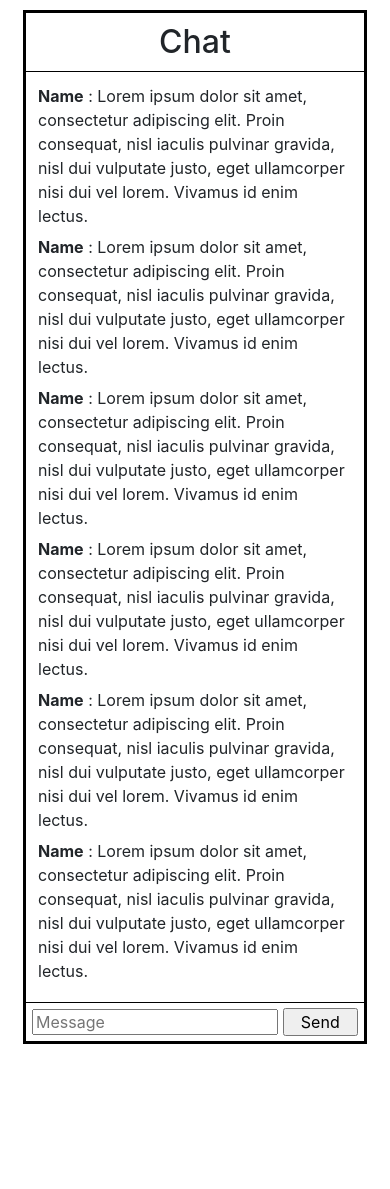
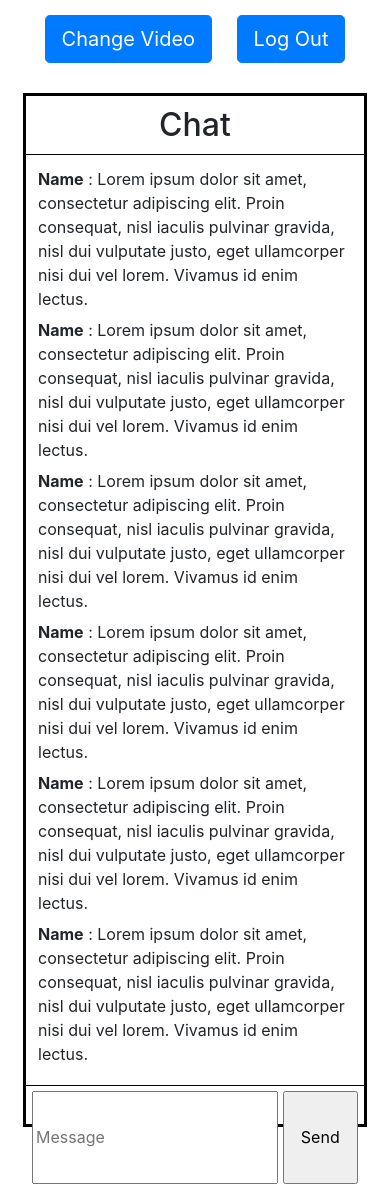
Before and after one commit to gauthamk97/Youtube-Sync, a Flask app: template templates/watch.html in a window 390 px wide. Shown: the part 220-1409 px from the top of the page. Before the commit the page ends 1264 px from the top, so only its background shows below. Run offline with Flask 2, Linux system fonts and the light colour scheme; the template is opened without the code that fills it, so the values that code supplies are empty; some libraries are stand-ins or nearby versions.

Commit message:
Completed design of watch page with bootstrap modals

```diff
--- a/templates/styles/watch.css
+++ b/static/watch.css
@@ -30,6 +30,11 @@ body {
     height: 100%;
     left: 0;
     top: 0;
+}
+
+#playerContainer > button {
+    margin: 10px;
+    margin-top: 25px;
 }
 
 #chatContainer {
@@ -97,4 +102,20 @@ body {
     #playerContainer {
         padding: 0px;
     }
+
+    /* BEGIN: Remove scrolling of chats for smaller screens */
+    #chatContainer {
+        height: initial;
+    }
+
+    #chatContainer > #chatHeadingContainer {
+        height: initial;
+    }
+
+    #chatContainer > #allChatsContainer {
+        height: initial;
+        overflow-y: initial;
+    }
+    /* END: Remove scrolling of chats for smaller screens */
+
 }
--- a/templates/watch.html
+++ b/templates/watch.html
@@ -6,8 +6,11 @@
     <meta name="viewport" content="width=device-width, initial-scale=1, shrink-to-fit=no">
 
     <title>Youtube Video Share</title>
+    <!-- Bootstrap Requirements -->
     <link rel="stylesheet" href="https://stackpath.bootstrapcdn.com/bootstrap/4.1.3/css/bootstrap.min.css" integrity="sha384-MCw98/SFnGE8fJT3GXwEOngsV7Zt27NXFoaoApmYm81iuXoPkFOJwJ8ERdknLPMO" crossorigin="anonymous">
-    <link rel="stylesheet" type="text/css" href="styles/watch.css">
+
+    <link rel="stylesheet" type="text/css" href="{{ url_for('static', filename='watch.css') }}">
+    <link rel="shortcut icon" href="{{ url_for('static', filename='favicon.ico') }}">
 </head>
 
 <body>
@@ -18,7 +21,8 @@
                 <div id="iframeContainer">
                     <div id="player"></div>
                 </div>
-
+                <button type="button" class="btn btn-primary btn-lg" data-toggle="modal" data-target="#changeVideoModal">Change Video</button>
+                <button type="button" class="btn btn-primary btn-lg">Log Out</button>
             </div>
 
             <div id="chatContainer" class="col-lg-3 container">
@@ -79,6 +83,27 @@
         </div>
     </div>
 
+    <!-- Bootstrap Modal for Changing Video  -->
+    <div id="changeVideoModal" class="modal fade" tabindex="-1" role="dialog">
+        <div class="modal-dialog" role="document">
+            <div class="modal-content">
+                <div class="modal-header">
+                    <h5 class="modal-title">Enter New Video ID</h5>
+                    <button type="button" class="close" data-dismiss="modal" aria-label="Close">
+                        <span aria-hidden="true">&times;</span>
+                    </button>
+                </div>
+                <div class="modal-body">
+                    <input id="videoIDInputTextBox" style="width: 100%" type="text" name="message" placeholder="Video ID">
+                </div>
+                <div class="modal-footer">
+                    <button type="button" class="btn btn-primary">Change Video</button>
+                    <button type="button" class="btn btn-secondary" data-dismiss="modal">Cancel</button>
+                </div>
+            </div>
+        </div>
+    </div>
+
     <script>
 
         // This code loads the IFrame Player API code asynchronously.
@@ -115,6 +140,7 @@
         }
 
     </script>
+    <!-- Bootstrap Requirements -->
     <script src="https://code.jquery.com/jquery-3.3.1.slim.min.js" integrity="sha384-q8i/X+965DzO0rT7abK41JStQIAqVgRVzpbzo5smXKp4YfRvH+8abtTE1Pi6jizo" crossorigin="anonymous"></script>
     <script src="https://cdnjs.cloudflare.com/ajax/libs/popper.js/1.14.3/umd/popper.min.js" integrity="sha384-ZMP7rVo3mIykV+2+9J3UJ46jBk0WLaUAdn689aCwoqbBJiSnjAK/l8WvCWPIPm49" crossorigin="anonymous"></script>
     <script src="https://stackpath.bootstrapcdn.com/bootstrap/4.1.3/js/bootstrap.min.js" integrity="sha384-ChfqqxuZUCnJSK3+MXmPNIyE6ZbWh2IMqE241rYiqJxyMiZ6OW/JmZQ5stwEULTy" crossorigin="anonymous"></script>
```
Also changed, not shown: static/favicon.ico (added).
